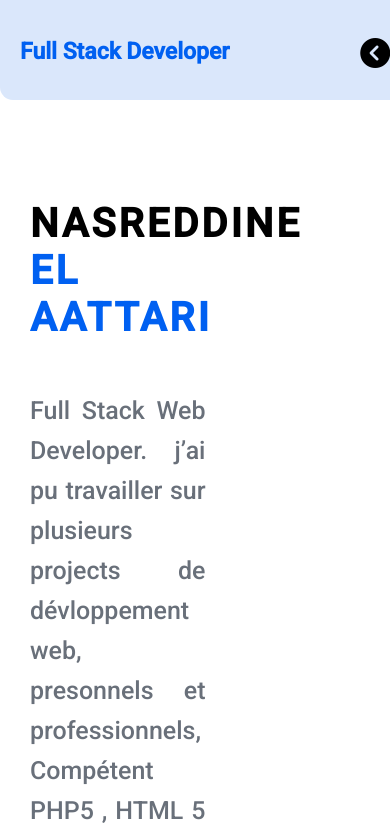
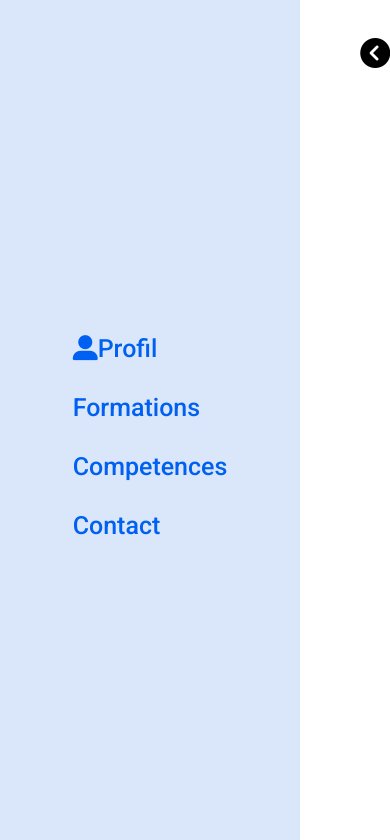
Before and after one commit to Nasserdine21/portfolio_native, a plain HTML site: page profil.html in a window 390 px wide. Both pictures are taken after a click on the element 375 px from the left and 52 px from the top of the page. Shown: the top 840 px of the page. Drawn offline with Linux system fonts and the light colour scheme.

Commit message:
js_class_error

```diff
--- a/dynamique/anim.js
+++ b/dynamique/anim.js
@@ -1,11 +1,12 @@
 let menu = document.querySelector(".burger");
-let show = document.querySelector("#bg");
+
 
 
 menu.addEventListener('click', () => {
 
 
 
-    menu.classList.add("menurotate");
-    show.classList.add("show");
+    menu.classList.toggle("menurotate");
+    document.getElementById("bg").style.width = "300px";
+    document.querySelector(".menu").style.backgroundColor = "white";
 });
--- a/styling/style.css
+++ b/styling/style.css
@@ -256,6 +256,11 @@ main #formation .parcour .istap{
 
  } */
 
+ #GALLERY img{
+
+    width: 200px;
+ }
+
 
 header #profil .desc .btns{
 
@@ -379,11 +384,9 @@ main #formation .pic1{
     margin: 6px 0;
 }
 
-.show{
 
-    left: 300px;
-    transition: all 0.4s ease-in-out;
-}
+
+
 
 @media screen and (max-width: 700px) {
 
@@ -412,8 +415,14 @@ main #formation .pic1{
 
     .menurotate{
 
+
         transform: rotate(180deg);
         transition: all 0.4s ease-in-out;
+    }
+
+    .showing{
+
+        width: 300px;
     }
 
 
@@ -468,30 +477,43 @@ main #formation .pic1{
     }
 
      #bg{
-        display: block;
+        /* display: block;
         background-color:#dae7fb;
        position: fixed;
        width: 300px;
        height: 100%;
 
-       left: -300px;
+
+
 
 
        border-bottom-right-radius: 20px;
 
        border-top-right-radius: 20px;
 
-       z-index: 10;
+       z-index: 10; */
+
+        display: flex;
+        align-items: center;
+        justify-content: center;
+
+        height: 100%;
+        width: 0;
+        position: fixed;
+        z-index: 1;
+        top: 0;
+        left: 0;
+        background-color: #dae7fb;
+        overflow-x: hidden;
+        transition: all 0.5s ease-in-out;
+
 
 
 
     }
 
-    #bg{
-        display: flex;
-        align-items: center;
-        justify-content: center;
-    }
+
+
 
 
 
```
